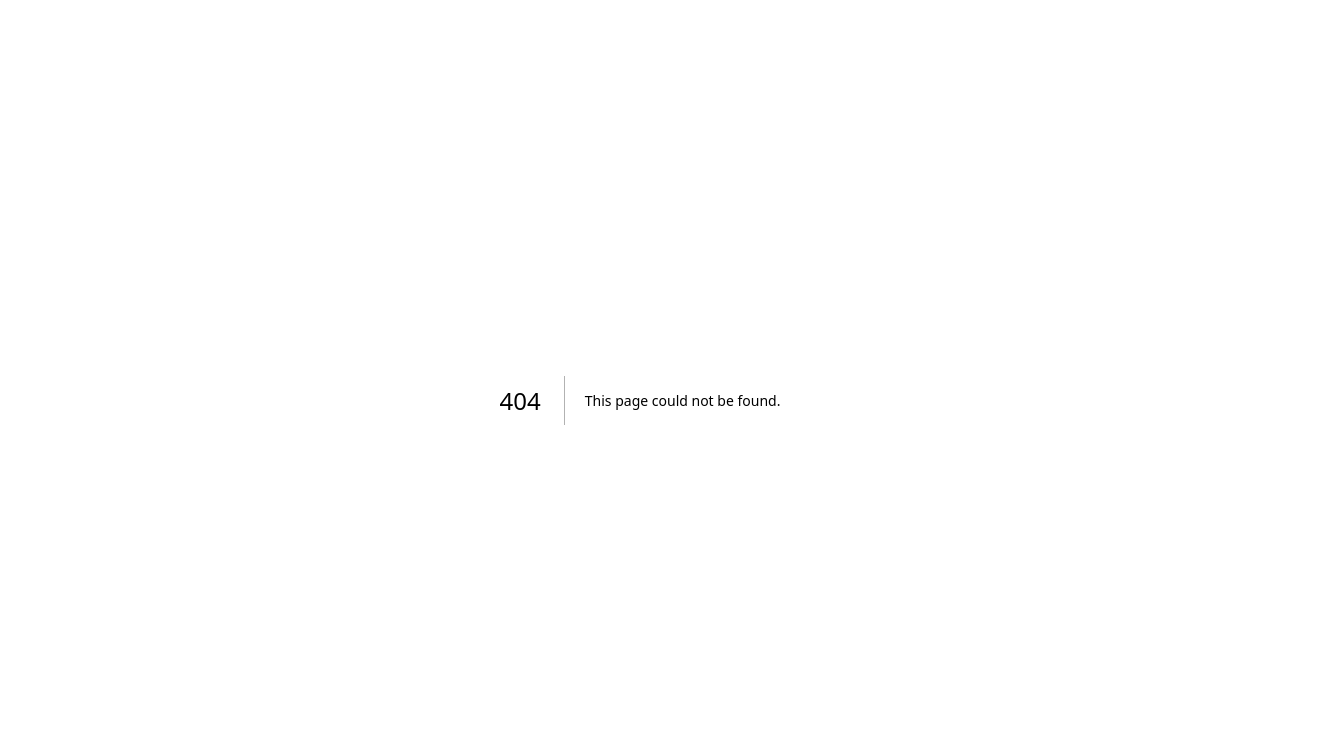
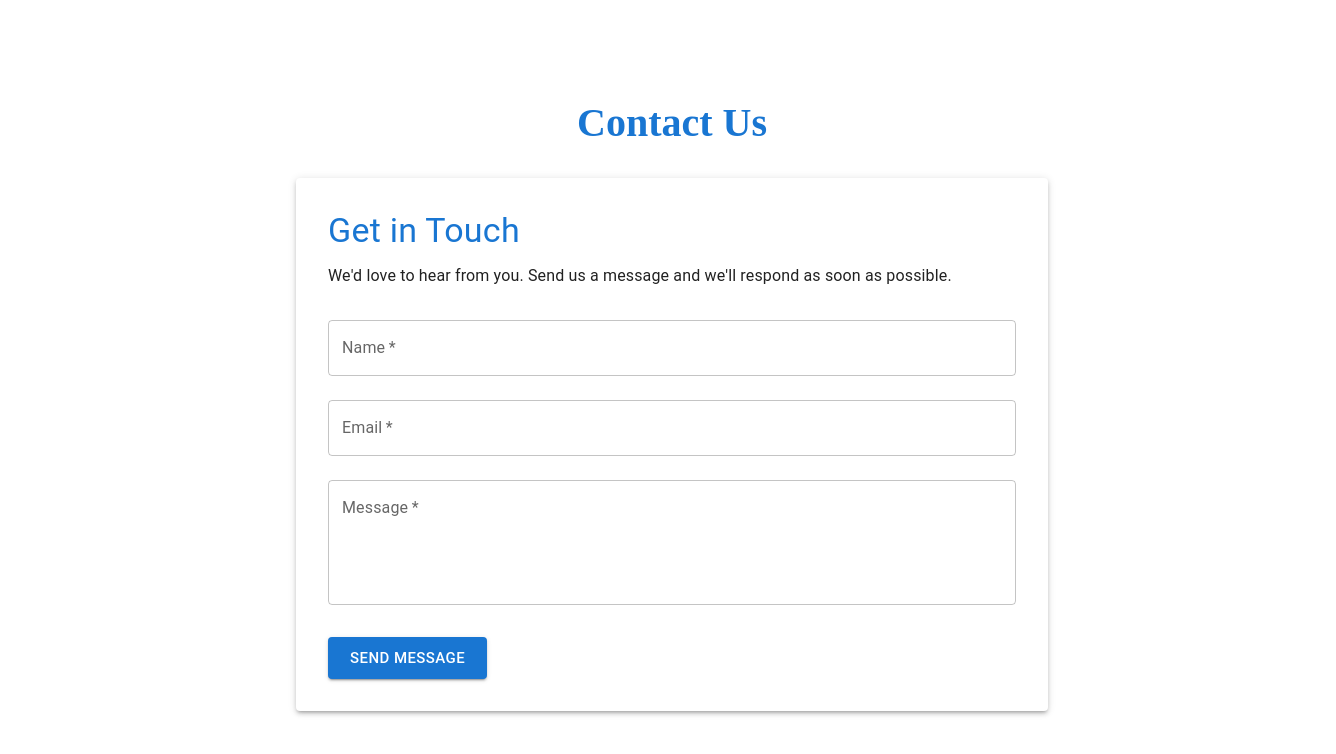
Before and after one commit to elganador7/test-hero-frontend-react, a Next.js app: page /contact/Contact in a window 1280 px wide. Before the commit this address had no page. Shown: the top 754 px of the page, 1336 px wide, since content can reach past the window. Built offline with nearby package versions, Linux system fonts and the light colour scheme.

Commit message:
Adding minimal contact page. link in footer, not drawer

```diff
--- a/src/components/drawer/Drawer.tsx
+++ b/src/components/drawer/Drawer.tsx
@@ -13,6 +13,7 @@ import {
   Assessment,
   InfoRounded,
   Quiz,
+  ContactPage
 } from "@mui/icons-material";
 import styles from "./Drawer.module.scss";
 
--- a/src/components/footer/Footer.tsx
+++ b/src/components/footer/Footer.tsx
@@ -9,7 +9,10 @@ const Footer: React.FC = () => {
 
   return (
     <footer className={`footer ${mode === 'dark' ? 'dark-theme' : 'light-theme'}`}>
-      <Link to="/about" className="footer-link">About Us</Link>
+      <div className="footer-links">
+        <Link to="/about" className="footer-link">About Us</Link>
+        <Link to="/contact" className="footer-link">Contact Us</Link>
+      </div>
       <p>© {new Date().getFullYear()} TestScoreHero. All Rights Reserved.</p>
     </footer>
   );
--- /dev/null
+++ b/src/pages/contact/Contact.scss
@@ -0,0 +1,32 @@
+.contact-container {
+    display: flex;
+    flex-direction: column;
+    align-items: center;
+    padding: 4rem 2rem;
+    min-height: 100vh;
+    width: 100%;
+  }
+
+  .contact-title {
+    font-size: 2.5rem;
+    font-weight: bold;
+    margin-bottom: 2rem;
+    text-align: center;
+    transition: color 0.3s ease;
+  }
+
+  .contact-content {
+    display: flex;
+    flex-direction: column;
+    flex: 1;
+    max-width: 800px !important;
+  }
+
+  .contact-card {
+    padding: clamp(2rem, 4vh, 3rem);
+    transition: transform 0.2s ease;
+
+    &:hover {
+      transform: translateY(-2px);
+    }
+  }
--- /dev/null
+++ b/src/pages/contact/Contact.tsx
@@ -0,0 +1,152 @@
+import React, { useState } from "react";
+import {
+  Typography,
+  Container,
+  Paper,
+  TextField,
+  Button,
+  Box,
+  Alert,
+  Snackbar,
+  CircularProgress,
+  useTheme
+} from "@mui/material";
+import { motion } from "framer-motion";
+import "./Contact.scss";
+
+const Contact: React.FC = () => {
+  const [isSubmitting, setIsSubmitting] = useState(false);
+  const [result, setResult] = useState<{
+    message: string;
+    severity: 'success' | 'error' | 'info';
+  } | null>(null);
+
+  const theme = useTheme();
+
+  const handleSubmit = async (event: React.FormEvent<HTMLFormElement>) => {
+    event.preventDefault();
+    setIsSubmitting(true);
+    setResult({ message: "Sending...", severity: 'info' });
+
+    const formData = new FormData(event.currentTarget);
+    formData.append("access_key", "26a4d20f-d5f2-4d70-8c90-f5e0ab5c7ce6");
+
+    try {
+      const response = await fetch("https://api.web3forms.com/submit", {
+        method: "POST",
+        body: formData
+      });
+
+      const data = await response.json();
+
+      if (data.success) {
+        setResult({
+          message: "Message sent successfully!",
+          severity: 'success'
+        });
+        (event.target as HTMLFormElement).reset();
+      } else {
+        setResult({
+          message: data.message || "Something went wrong",
+          severity: 'error'
+        });
+      }
+    } catch (error) {
+      setResult({
+        message: "Failed to send message. Please try again.",
+        severity: 'error'
+      });
+    } finally {
+      setIsSubmitting(false);
+    }
+  };
+
+  return (
+    <div className="contact-container">
+      <motion.h1
+        className="contact-title"
+        initial={{ opacity: 0, y: -20 }}
+        animate={{ opacity: 1, y: 0 }}
+        transition={{ duration: 0.5 }}
+        style={{ color: theme.palette.primary.main }}
+      >
+        Contact Us
+      </motion.h1>
+
+      <Container className="contact-content">
+        <motion.div
+          initial={{ opacity: 0, scale: 0.9 }}
+          animate={{ opacity: 1, scale: 1 }}
+          transition={{ duration: 0.5 }}
+        >
+          <Paper className="contact-card" elevation={3}>
+            <Typography variant="h4" color="primary" gutterBottom>
+              Get in Touch
+            </Typography>
+            <Typography variant="body1" paragraph>
+              We'd love to hear from you. Send us a message and we'll respond as soon as possible.
+            </Typography>
+
+            <form onSubmit={handleSubmit}>
+              <TextField
+                fullWidth
+                label="Name"
+                name="name"
+                margin="normal"
+                required
+                disabled={isSubmitting}
+              />
+              <TextField
+                fullWidth
+                label="Email"
+                name="email"
+                type="email"
+                margin="normal"
+                required
+                disabled={isSubmitting}
+              />
+              <TextField
+                fullWidth
+                label="Message"
+                name="message"
+                multiline
+                rows={4}
+                margin="normal"
+                required
+                disabled={isSubmitting}
+              />
+              <Box sx={{ mt: 3, display: 'flex', justifyContent: 'flex-start' }}>
+                <Button
+                  type="submit"
+                  variant="contained"
+                  color="primary"
+                  size="large"
+                  disabled={isSubmitting}
+                  startIcon={isSubmitting ? <CircularProgress size={20} /> : null}
+                >
+                  {isSubmitting ? 'Sending...' : 'Send Message'}
+                </Button>
+              </Box>
+            </form>
+          </Paper>
+        </motion.div>
+      </Container>
+
+      <Snackbar
+        open={!!result}
+        autoHideDuration={6000}
+        onClose={() => setResult(null)}
+      >
+        <Alert
+          onClose={() => setResult(null)}
+          severity={result?.severity || 'info'}
+          sx={{ width: '100%' }}
+        >
+          {result?.message}
+        </Alert>
+      </Snackbar>
+    </div>
+  );
+};
+
+export default Contact;
--- a/src/router/Router.tsx
+++ b/src/router/Router.tsx
@@ -13,6 +13,7 @@ import { useState } from "react";
 import About from "../pages/about/About";
 import Footer from "../components/footer/Footer";
 import ScrollToTop from "../components/scrollToTop/ScrollToTop";
+import Contact from "../pages/contact/Contact";
 
 
 const Router: React.FC = () => {
@@ -42,6 +43,7 @@ const Router: React.FC = () => {
             <Route path="/register" element={<RegisterPage />} />
             <Route path="/" element={<HomePage setReturnTo={setReturnTo} />} />
             <Route path="/about" element={<About />} />
+            <Route path="/contact" element={<Contact />} />
             <Route element={
               <AuthOutlet
                 fallbackPath={`/login`}
```
Also changed, not shown: src/components/footer/Footer.scss (+7 -0 lines).
